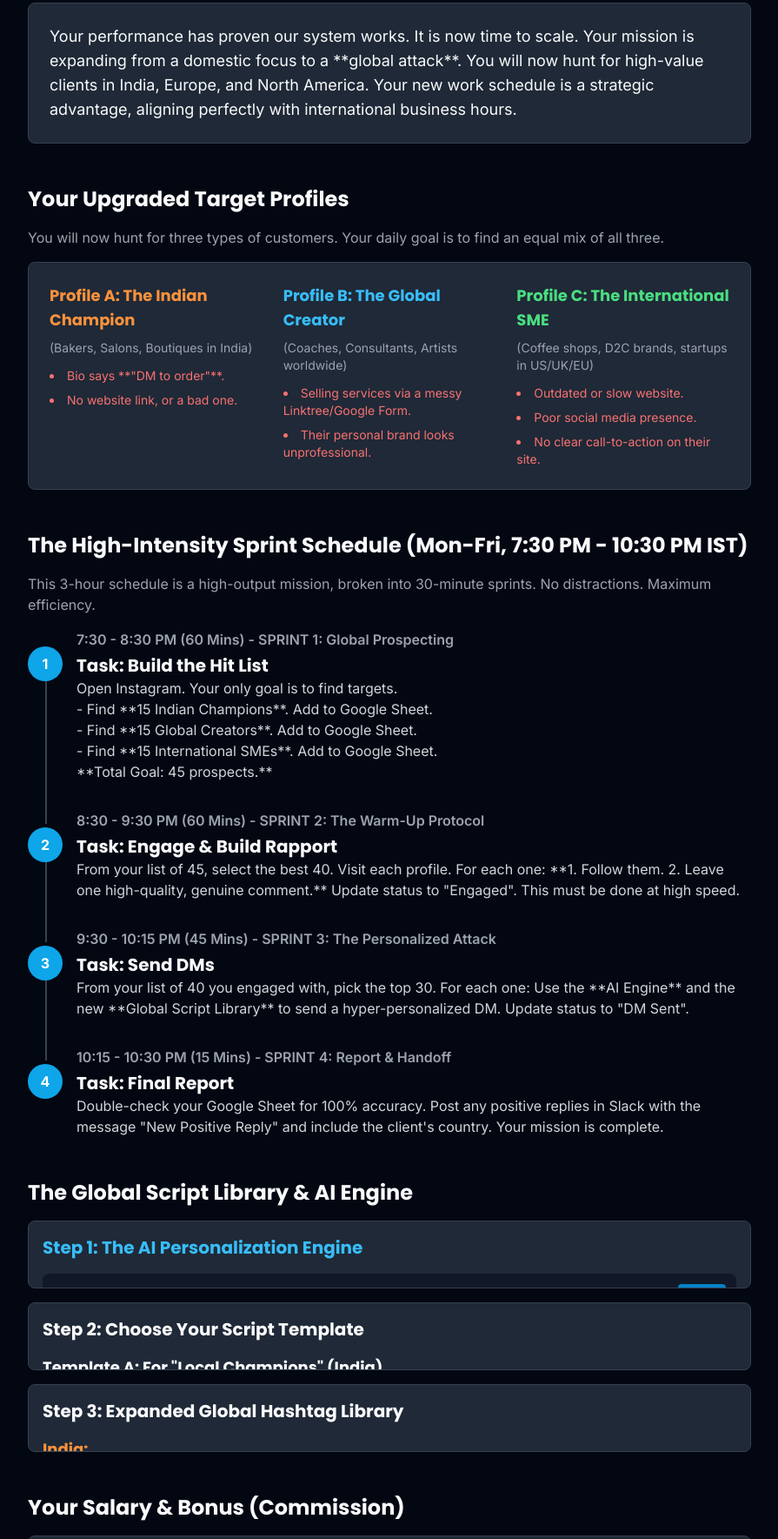
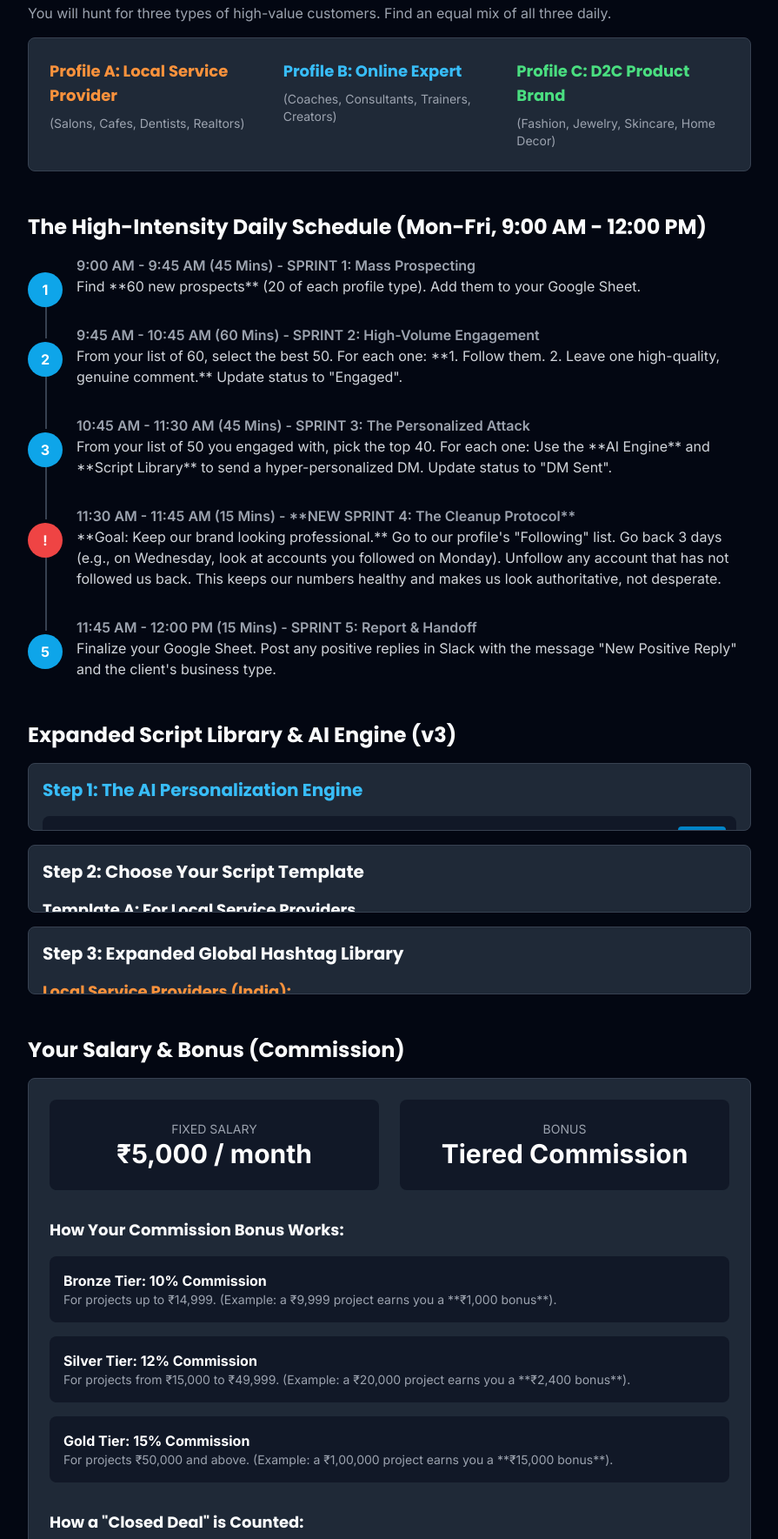
Before and after one commit to psyschology/outreach-playbook, a plain HTML site: page index.html in a window 1280 px wide. Shown: the part 281-2050 px from the top of the page at 87% size, without its empty margins (192-1087 px from the left). Drawn offline with nearby package versions, Linux system fonts and the light colour scheme.

Commit message:
Update index.html

```diff
--- a/index.html
+++ b/index.html
@@ -4,10 +4,10 @@
     <meta charset="UTF-8">
     <meta name="viewport" content="width=device-width, initial-scale=1.0">
     <!-- Chosen Palette: Jetweb Labs Command Center -->
-    <!-- Application Structure Plan: A hyper-detailed, single-page Standard Operating Procedure (SOP) manual. The architecture is a top-down, instructional format, designed for absolute clarity for a new hire. It removes all high-level jargon and replaces it with granular, timed, step-by-step tasks, and a comprehensive script library. -->
-    <!-- Visualization & Content Choices: The playbook has been redesigned to be a pure instructional document. The core is the 'Minute-by-Minute Daily Schedule', which provides an intense, high-workload plan. A new, expansive 'Script Library' with industry-specific examples and a dedicated 'AI Personalization Engine' prompt are included to elevate the quality of outreach. The commission structure is a detailed table with clear examples and definitions. -->
+    <!-- Application Structure Plan: A hyper-detailed, single-page Standard Operating Procedure (SOP) manual. The architecture is a top-down, instructional format, designed for absolute clarity. It removes all jargon and replaces it with granular, timed, step-by-step tasks, and a comprehensive script library. -->
+    <!-- Visualization & Content Choices: The playbook's core is the 'Minute-by-Minute Daily Schedule', which provides an intense, high-workload plan. A new "Cleanup Protocol" has been added to manage the follower/following ratio. The script library and hashtag lists are comprehensive to support a wider outreach strategy. -->
     <!-- CONFIRMATION: NO SVG graphics used. NO Mermaid JS used. -->
-    <title>Jetweb Labs - Lead Generation SOP (v5: Global Strike Protocol)</title>
+    <title>Jetweb Labs - Lead Generation SOP (v7: Growth & Authority)</title>
     <script src="https://cdn.tailwindcss.com"></script>
     <link rel="preconnect" href="https://fonts.googleapis.com">
     <link rel="preconnect" href="https://fonts.gstatic.com" crossorigin>
@@ -31,98 +31,73 @@
 
         <header class="text-center mb-12">
             <h1 class="text-4xl md:text-5xl font-extrabold">Lead Generation Specialist</h1>
-            <h2 class="mt-2 text-3xl md:text-4xl font-bold text-sky-400">SOP v5: The Global Strike Protocol</h2>
-            <p class="mt-4 text-lg text-gray-400">Welcome, Somborna. Your mission has been upgraded. This is your new guide.</p>
+            <h2 class="mt-2 text-3xl md:text-4xl font-bold text-sky-400">SOP v7: The Growth & Authority Protocol</h2>
+            <p class="mt-4 text-lg text-gray-400">This is your complete, step-by-step guide to your daily mission.</p>
         </header>
 
         <section class="mb-12">
-            <h2 class="text-2xl font-bold mb-4">Your Upgraded Mission</h2>
-            <div class="bg-gray-800 border border-gray-700 p-6 rounded-lg text-lg">
-                <p>Your performance has proven our system works. It is now time to scale. Your mission is expanding from a domestic focus to a **global attack**. You will now hunt for high-value clients in India, Europe, and North America. Your new work schedule is a strategic advantage, aligning perfectly with international business hours.</p>
-            </div>
-        </section>
-
-        <section class="mb-12">
             <h2 class="text-2xl font-bold mb-4">Your Upgraded Target Profiles</h2>
-            <p class="text-gray-400 mb-4">You will now hunt for three types of customers. Your daily goal is to find an equal mix of all three.</p>
+            <p class="text-gray-400 mb-4">You will hunt for three types of high-value customers. Find an equal mix of all three daily.</p>
             <div class="bg-gray-800 border border-gray-700 p-6 rounded-lg grid grid-cols-1 md:grid-cols-3 gap-6">
                 <div>
-                    <h3 class="font-bold text-lg text-orange-400 mb-2">Profile A: The Indian Champion</h3>
-                    <p class="text-sm text-gray-400 mb-3">(Bakers, Salons, Boutiques in India)</p>
-                    <ul class="list-disc list-inside space-y-2 text-sm text-red-400">
-                        <li>Bio says **"DM to order"**.</li>
-                        <li>No website link, or a bad one.</li>
-                    </ul>
+                    <h3 class="font-bold text-lg text-orange-400 mb-2">Profile A: Local Service Provider</h3>
+                    <p class="text-sm text-gray-400">(Salons, Cafes, Dentists, Realtors)</p>
                 </div>
                 <div>
-                    <h3 class="font-bold text-lg text-sky-400 mb-2">Profile B: The Global Creator</h3>
-                    <p class="text-sm text-gray-400 mb-3">(Coaches, Consultants, Artists worldwide)</p>
-                     <ul class="list-disc list-inside space-y-2 text-sm text-red-400">
-                        <li>Selling services via a messy Linktree/Google Form.</li>
-                        <li>Their personal brand looks unprofessional.</li>
-                    </ul>
+                    <h3 class="font-bold text-lg text-sky-400 mb-2">Profile B: Online Expert</h3>
+                    <p class="text-sm text-gray-400">(Coaches, Consultants, Trainers, Creators)</p>
                 </div>
                 <div>
-                    <h3 class="font-bold text-lg text-green-400 mb-2">Profile C: The International SME</h3>
-                    <p class="text-sm text-gray-400 mb-3">(Coffee shops, D2C brands, startups in US/UK/EU)</p>
-                     <ul class="list-disc list-inside space-y-2 text-sm text-red-400">
-                        <li>Outdated or slow website.</li>
-                        <li>Poor social media presence.</li>
-                        <li>No clear call-to-action on their site.</li>
-                    </ul>
+                    <h3 class="font-bold text-lg text-green-400 mb-2">Profile C: D2C Product Brand</h3>
+                    <p class="text-sm text-gray-400">(Fashion, Jewelry, Skincare, Home Decor)</p>
                 </div>
             </div>
         </section>
 
         <section class="mb-12">
-            <h2 class="text-2xl font-bold mb-4">The High-Intensity Sprint Schedule (Mon-Fri, 7:30 PM - 10:30 PM IST)</h2>
-            <p class="text-gray-400 mb-4">This 3-hour schedule is a high-output mission, broken into 30-minute sprints. No distractions. Maximum efficiency.</p>
+            <h2 class="text-2xl font-bold mb-4">The High-Intensity Daily Schedule (Mon-Fri, 9:00 AM - 12:00 PM)</h2>
             <div class="relative">
                 <div class="task-block relative pl-14 pb-8">
                     <div class="task-dot w-10 h-10 bg-sky-500 rounded-full flex items-center justify-center font-bold text-white">1</div>
-                    <p class="font-semibold text-gray-400">7:30 - 8:30 PM (60 Mins) - SPRINT 1: Global Prospecting</p>
-                    <h3 class="text-xl font-bold mt-1">Task: Build the Hit List</h3>
-                    <p class="text-gray-300">Open Instagram. Your only goal is to find targets. <br>
-                    - Find **15 Indian Champions**. Add to Google Sheet. <br>
-                    - Find **15 Global Creators**. Add to Google Sheet. <br>
-                    - Find **15 International SMEs**. Add to Google Sheet. <br>
-                    **Total Goal: 45 prospects.**
-                    </p>
+                    <p class="font-semibold text-gray-400">9:00 AM - 9:45 AM (45 Mins) - SPRINT 1: Mass Prospecting</p>
+                    <p class="text-gray-300">Find **60 new prospects** (20 of each profile type). Add them to your Google Sheet.</p>
                 </div>
                 <div class="task-block relative pl-14 pb-8">
                     <div class="task-dot w-10 h-10 bg-sky-500 rounded-full flex items-center justify-center font-bold text-white">2</div>
-                    <p class="font-semibold text-gray-400">8:30 - 9:30 PM (60 Mins) - SPRINT 2: The Warm-Up Protocol</p>
-                    <h3 class="text-xl font-bold mt-1">Task: Engage & Build Rapport</h3>
-                    <p class="text-gray-300">From your list of 45, select the best 40. Visit each profile. For each one: **1. Follow them. 2. Leave one high-quality, genuine comment.** Update status to "Engaged". This must be done at high speed.</p>
+                    <p class="font-semibold text-gray-400">9:45 AM - 10:45 AM (60 Mins) - SPRINT 2: High-Volume Engagement</p>
+                    <p class="text-gray-300">From your list of 60, select the best 50. For each one: **1. Follow them. 2. Leave one high-quality, genuine comment.** Update status to "Engaged".</p>
                 </div>
                 <div class="task-block relative pl-14 pb-8">
                     <div class="task-dot w-10 h-10 bg-sky-500 rounded-full flex items-center justify-center font-bold text-white">3</div>
-                    <p class="font-semibold text-gray-400">9:30 - 10:15 PM (45 Mins) - SPRINT 3: The Personalized Attack</p>
-                    <h3 class="text-xl font-bold mt-1">Task: Send DMs</h3>
-                    <p class="text-gray-300">From your list of 40 you engaged with, pick the top 30. For each one: Use the **AI Engine** and the new **Global Script Library** to send a hyper-personalized DM. Update status to "DM Sent".</p>
+                    <p class="font-semibold text-gray-400">10:45 AM - 11:30 AM (45 Mins) - SPRINT 3: The Personalized Attack</p>
+                    <p class="text-gray-300">From your list of 50 you engaged with, pick the top 40. For each one: Use the **AI Engine** and **Script Library** to send a hyper-personalized DM. Update status to "DM Sent".</p>
+                </div>
+                <div class="task-block relative pl-14 pb-8">
+                    <div class="task-dot w-10 h-10 bg-red-500 rounded-full flex items-center justify-center font-bold text-white">!</div>
+                    <p class="font-semibold text-gray-400">11:30 AM - 11:45 AM (15 Mins) - **NEW SPRINT 4: The Cleanup Protocol**</p>
+                    <p class="text-gray-300">**Goal: Keep our brand looking professional.** Go to our profile's "Following" list. Go back 3 days (e.g., on Wednesday, look at accounts you followed on Monday). Unfollow any account that has not followed us back. This keeps our numbers healthy and makes us look authoritative, not desperate.</p>
                 </div>
                 <div class="task-block relative pl-14">
-                    <div class="task-dot w-10 h-10 bg-sky-500 rounded-full flex items-center justify-center font-bold text-white">4</div>
-                    <p class="font-semibold text-gray-400">10:15 - 10:30 PM (15 Mins) - SPRINT 4: Report & Handoff</p>
-                    <h3 class="text-xl font-bold mt-1">Task: Final Report</h3>
-                    <p class="text-gray-300">Double-check your Google Sheet for 100% accuracy. Post any positive replies in Slack with the message "New Positive Reply" and include the client's country. Your mission is complete.</p>
+                    <div class="task-dot w-10 h-10 bg-sky-500 rounded-full flex items-center justify-center font-bold text-white">5</div>
+                    <p class="font-semibold text-gray-400">11:45 AM - 12:00 PM (15 Mins) - SPRINT 5: Report & Handoff</p>
+                    <p class="text-gray-300">Finalize your Google Sheet. Post any positive replies in Slack with the message "New Positive Reply" and the client's business type.</p>
                 </div>
             </div>
         </section>
 
         <section class="mb-12">
-            <h2 class="text-2xl font-bold mb-4">The Global Script Library & AI Engine</h2>
+            <h2 class="text-2xl font-bold mb-4">Expanded Script Library & AI Engine (v3)</h2>
             <div class="space-y-4">
                  <div class="accordion-item bg-gray-800 border border-gray-700 rounded-lg">
                     <button class="accordion-header w-full text-left p-4"><h3 class="text-xl font-bold text-sky-400">Step 1: The AI Personalization Engine</h3></button>
                     <div class="accordion-content px-4 pb-4">
                         <div class="bg-gray-900 p-4 rounded-lg relative">
                              <button class="copy-btn absolute top-3 right-3 bg-sky-600 hover:bg-sky-700 text-white text-xs font-bold py-1 px-3 rounded" data-copy-target="ai-prompt">Copy</button>
-                             <pre id="ai-prompt" class="font-mono text-sm text-gray-300 whitespace-pre-wrap">Act as an expert global marketing consultant. I need to write a powerful, energetic, and highly specific opening line for a cold DM to a business owner. My goal is to build instant rapport with a genuine compliment.
+                             <pre id="ai-prompt" class="font-mono text-sm text-gray-300 whitespace-pre-wrap">Act as an expert Instagram marketer. I need to write a powerful, energetic, and highly specific opening line for a cold DM to a small business owner. My goal is to build instant rapport with a genuine compliment.
 
 Business Info:
 - Name: [PASTE BUSINESS NAME]
-- Type: [e.g., UK-based D2C brand, US-based fitness coach]
+- Type: [e.g., Dental Clinic, D2C Skincare Brand, Business Coach]
 - Bio: "[PASTE BIO]"
 - Recent Post: "[PASTE TEXT FROM LATEST POST]"
 
@@ -132,29 +107,40 @@ Give me 3 options for an opening line. It should be confident and feel like a pe
                 </div>
                 <div class="accordion-item bg-gray-800 border border-gray-700 rounded-lg">
                     <button class="accordion-header w-full text-left p-4"><h3 class="text-xl font-bold">Step 2: Choose Your Script Template</h3></button>
-                    <div class="accordion-content px-4 pb-4">
-                        <div class="mb-4">
-                            <h4 class="font-semibold text-lg text-white">Template A: For "Local Champions" (India)</h4>
+                    <div class="accordion-content px-4 pb-4 space-y-4">
+                        <div>
+                            <h4 class="font-semibold text-lg text-white">Template A: For Local Service Providers</h4>
                             <div class="bg-gray-900 p-4 rounded-lg mt-2 relative">
                                 <button class="copy-btn absolute top-3 right-3 bg-sky-600 hover:bg-sky-700 text-white text-xs font-bold py-1 px-3 rounded" data-copy-target="script-a">Copy</button>
                                 <pre id="script-a" class="font-mono text-sm text-gray-300 whitespace-pre-wrap">[AI-GENERATED OPENING LINE]
 
-My job is to help amazing local businesses like yours streamline their sales. I noticed you're taking orders via DM, and had a few ideas that could help you manage orders more easily and attract new customers in your area through Google.
+My job is to help amazing local businesses like yours attract more clients online. I noticed you don't have a website linked, and had a few ideas that could help you show up on Google when people in your area search for your services.
 
 Would you be open to hearing one or two of these ideas for free? No pressure at all.</pre>
                             </div>
                         </div>
                         <div>
-                            <h4 class="font-semibold text-lg text-white">Template B: For "Global Creators" & "International SMEs" (US/UK/EU)</h4>
+                            <h4 class="font-semibold text-lg text-white">Template B: For Online Experts (Coaches/Creators)</h4>
                             <div class="bg-gray-900 p-4 rounded-lg mt-2 relative">
                                  <button class="copy-btn absolute top-3 right-3 bg-sky-600 hover:bg-sky-700 text-white text-xs font-bold py-1 px-3 rounded" data-copy-target="script-b">Copy</button>
                                 <pre id="script-b" class="font-mono text-sm text-gray-300 whitespace-pre-wrap">[AI-GENERATED OPENING LINE]
 
-Quick question - I'm a specialist at Jetweb Labs, and we help powerful online brands scale their digital presence.
+My job is to help powerful online brands like yours look even more professional and convert more followers into paying clients. I noticed your "link in bio" goes to a basic page, and I had a couple of ideas for how a professional web presence could help you stand out and charge premium prices.
 
-I noticed a couple of quick opportunities on your site/page that could help convert more of your followers into paying clients. I put together two free, actionable ideas for you.
+Mind if I send over one or two of these ideas for free? No pitch, just value.</pre>
+                            </div>
+                        </div>
+                        <div>
+                            <h4 class="font-semibold text-lg text-white">Template C: For D2C Product Brands</h4>
+                            <div class="bg-gray-900 p-4 rounded-lg mt-2 relative">
+                                 <button class="copy-btn absolute top-3 right-3 bg-sky-600 hover:bg-sky-700 text-white text-xs font-bold py-1 px-3 rounded" data-copy-target="script-c">Copy</button>
+                                <pre id="script-c" class="font-mono text-sm text-gray-300 whitespace-pre-wrap">[AI-GENERATED OPENING LINE]
 
-Mind if I send them over? No pitch, just value.</pre>
+Love what you're building! My job at Jetweb Labs is to help amazing D2C brands scale their sales beyond Instagram DMs.
+
+I saw you're taking orders manually and had a few ideas for how a streamlined order page or website could save you hours of work and increase your conversion rate.
+
+Would you be open to hearing one or two of these ideas for free? No pressure at all.</pre>
                             </div>
                         </div>
                     </div>
@@ -162,21 +148,22 @@ Mind if I send them over? No pitch, just value.</pre>
                 <div class="accordion-item bg-gray-800 border border-gray-700 rounded-lg">
                     <button class="accordion-header w-full text-left p-4"><h3 class="text-xl font-bold">Step 3: Expanded Global Hashtag Library</h3></button>
                     <div class="accordion-content px-4 pb-4">
-                        <h4 class="font-semibold text-lg text-orange-400">India:</h4>
-                        <p class="text-gray-400 text-sm">`#bakersofmumbai`, `#delhifashion`, `#bangalorecafes`, `#punehomebaker`, `#kolkatasalon`, `#chennaijewellery`, `#supportlocalindia`, `#mumbaifoodie`, `#delhifood`, `#bangaloreevents`, `#punerestaurants`, `#kolkatafashion`, `#chennaiboutique`, `#indianwedding`, `#localbusinessindia`</p>
-                        <h4 class="font-semibold text-lg text-sky-400 mt-4">USA / Canada:</h4>
-                        <p class="text-gray-400 text-sm">`#nycbaker`, `#lacoffeeshop`, `#torontofashion`, `#smallbusinessusa`, `#supportlocalnyc`, `#canadianbusiness`, `#femaleentrepreneur`, `#businesscoachforwomen`, `#shopifyexperts`, `#etsyseller`, `#usasmallbusiness`, `#miamirealtor`, `#chicagofood`</p>
-                        <h4 class="font-semibold text-lg text-green-400 mt-4">UK / Europe:</h4>
-                        <p class="text-gray-400 text-sm">`#londonbaker`, `#uksmallbusiness`, `#supportlocaluk`, `#londoncoffee`, `#manchesterfashion`, `#berlinstartup`, `#pariscafe`, `#irishbusiness`, `#madeinuk`, `#femalebusinessowneruk`, `#personaltrainerlondon`, `#d2cuk`</p>
+                        <h4 class="font-semibold text-lg text-orange-400">Local Service Providers (India):</h4>
+                        <p class="text-gray-400 text-sm">`#mumbaifoodie`, `#delhifashion`, `#bangalorecafes`, `#punehomebaker`, `#kolkatasalon`, `#chennaijewellery`, `#supportlocalindia`, `#mumbaidentist`, `#delhirealtor`, `#bangalorephotographer`, `#puneinteriors`, `#indianweddingplanner`</p>
+                        <h4 class="font-semibold text-lg text-sky-400 mt-4">Online Experts (Global):</h4>
+                        <p class="text-gray-400 text-sm">`#indianfitnesscoach`, `#businesscoachindia`, `#lifecoachindia`, `#indiancreators`, `#contentcreatorindia`, `#mindsetcoach`, `#businesscoachforwomen`, `#executivecoach`, `#publicspeakingcoach`, `#coursecreator`, `#financialcoach`</p>
+                        <h4 class="font-semibold text-lg text-green-400 mt-4">D2C Brands (Global):</h4>
+                        <p class="text-gray-400 text-sm">`#d2cindia`, `#indianbrand`, `#madeinindia`, `#shopifyindia`, `#smallbusinessuk`, `#supportlocalnyc`, `#canadianbusiness`, `#etsyseller`, `#d2cbrands`, `#fashionbrand`, `#skincarebrand`, `#jewelrydesigner`, `#homedecorbrand`</p>
                     </div>
                 </div>
             </div>
         </section>
 
+        <!-- Compensation Section remains the same -->
         <section class="mb-12">
             <h2 class="text-2xl font-bold mb-4">Your Salary & Bonus (Commission)</h2>
             <div class="bg-gray-800 border border-gray-700 p-6 rounded-lg">
-                <div class="grid grid-cols-1 md:grid-cols-2 gap-6 text-center">
+                 <div class="grid grid-cols-1 md:grid-cols-2 gap-6 text-center">
                     <div class="bg-gray-900 p-6 rounded-lg">
                         <p class="text-gray-400 text-sm">FIXED SALARY</p>
                         <p class="text-3xl font-bold text-white">₹5,000 / month</p>
@@ -191,7 +178,7 @@ Mind if I send them over? No pitch, just value.</pre>
                     <div class="space-y-4">
                         <div class="bg-gray-900 p-4 rounded-lg">
                             <p class="font-bold text-white">Bronze Tier: 10% Commission</p>
-                            <p class="text-sm text-gray-400">For projects up to ₹14,999. (Example: a ₹4,999 project earns you a **₹500 bonus**).</p>
+                            <p class="text-sm text-gray-400">For projects up to ₹14,999. (Example: a ₹9,999 project earns you a **₹1,000 bonus**).</p>
                         </div>
                         <div class="bg-gray-900 p-4 rounded-lg">
                             <p class="font-bold text-white">Silver Tier: 12% Commission</p>
```
